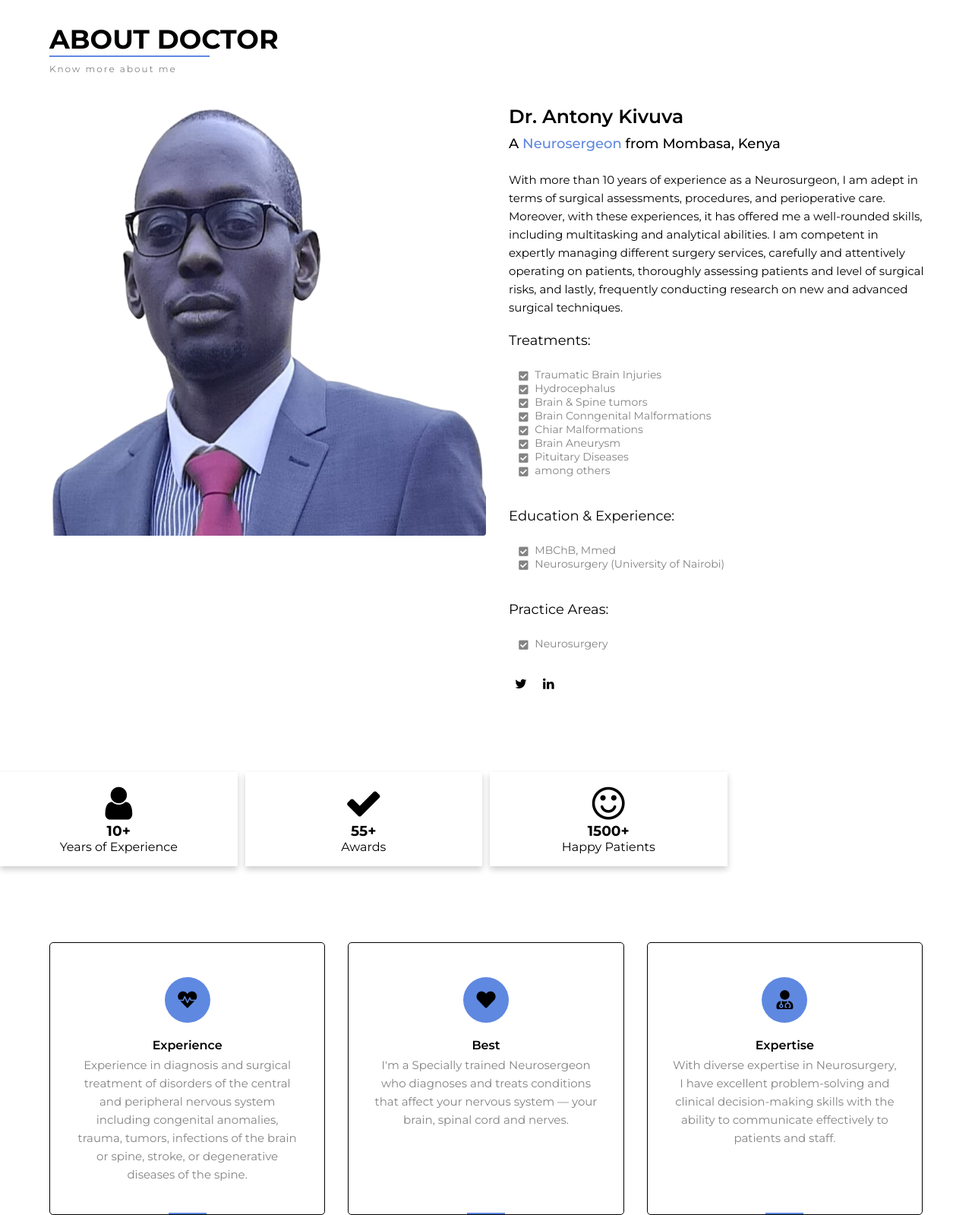
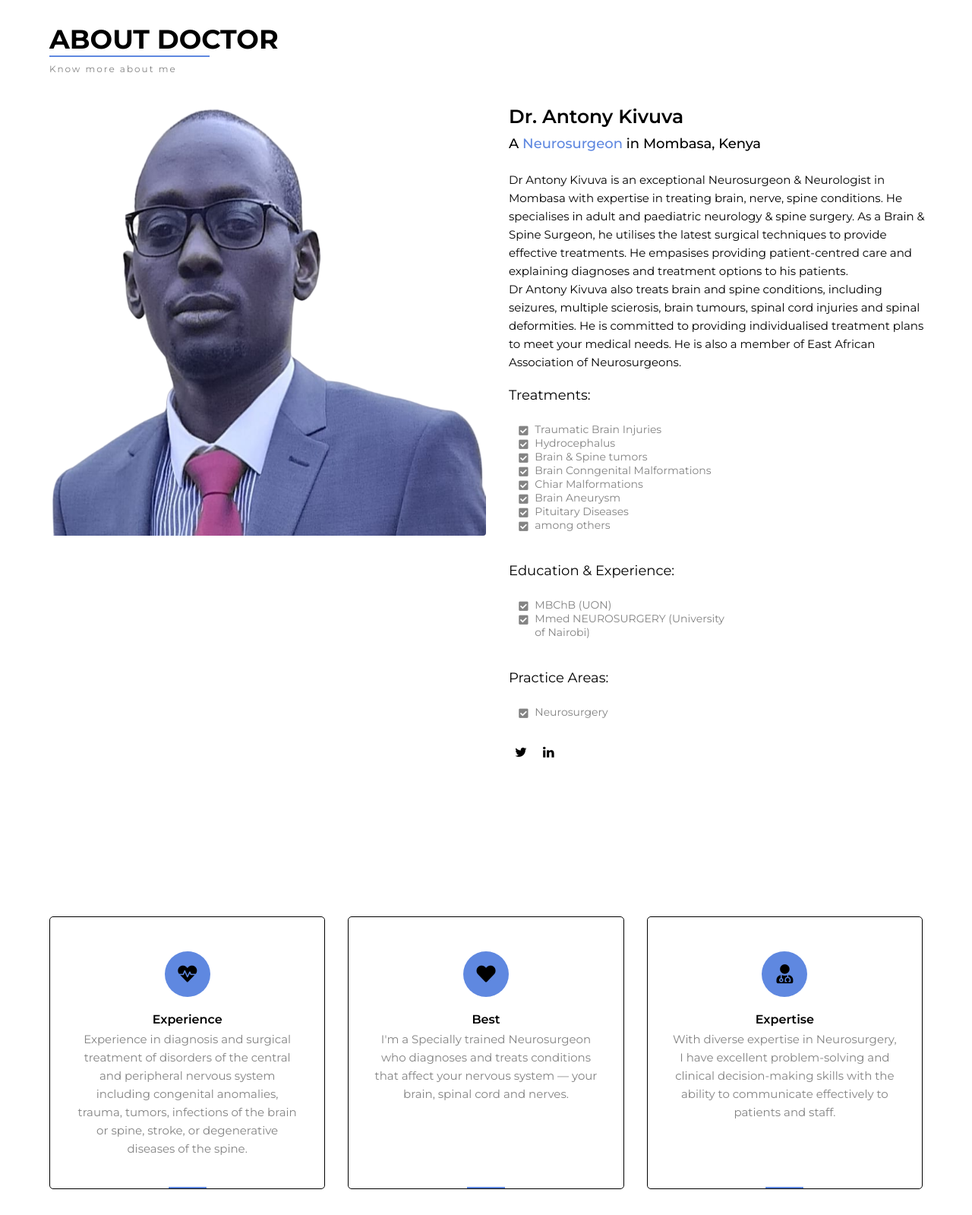
Before and after one commit to eyern/kivuva, a plain HTML site: page index.html in a window 1280 px wide. Shown: the part 900-2499 px from the top of the page at 76% size. Drawn offline with nearby package versions, Linux system fonts and the light colour scheme; a script that the page names is missing.

Commit message:
about section

```diff
--- a/index.html
+++ b/index.html
@@ -3,11 +3,11 @@
    <head>
       <meta charset="UTF-8" />
       <meta name="viewport" content="width=device-width, initial-scale=1.0" />
-      <meta name="keywords" content="Neurosergeon Mombasa">
+      <meta name="keywords" content="Neurosurgeon Mombasa">
       <meta name="description"
-         content="Neurosergeon Mombasa">
-      <meta name="author" content="Neurosergeon Mombasa">
-      <title>Dr. Antony Kivuva | Neurosergeon</title>
+         content="Neurosurgeon Mombasa">
+      <meta name="author" content="Neurosurgeon Mombasa">
+      <title>Dr Antony Kivuva | Neurosurgeon</title>
       <link href="./css/header.css" rel="stylesheet" />
       <link href="./css/main.css" rel="stylesheet" />
       <link href="./css/home.css" rel="stylesheet" />
@@ -51,7 +51,7 @@
                <div class="home-content">
                   <div class="block">
                      <h3>Dr. Kivuva</h3><br>
-                     <h3>Neurosergeon</h3>
+                     <h3>Neurosurgeon</h3>
                      </div>
                   </div>
                </div>
@@ -74,10 +74,14 @@
                   </div>
                   <div class="text">
                      <h4>Dr. Antony Kivuva</h4>
-                     <h6>A <span>Neurosergeon</span> from
+                     <h6>A <span>Neurosurgeon</span> in
                         Mombasa, Kenya
                      </h6>
-                     <p>With more than 10 years of experience as a Neurosurgeon, I am adept in terms of surgical assessments, procedures, and perioperative care. Moreover, with these experiences, it has offered me a well-rounded skills, including multitasking and analytical abilities. I am competent in expertly managing different surgery services, carefully and attentively operating on patients, thoroughly assessing patients and level of surgical risks, and lastly, frequently conducting research on new and advanced surgical techniques.
+                     <p>Dr Antony Kivuva is an exceptional Neurosurgeon & Neurologist in Mombasa with expertise in treating brain, nerve, spine conditions. He specialises
+                        in adult and paediatric neurology & spine surgery. As a Brain & Spine Surgeon, he utilises the latest surgical techniques
+                        to provide effective treatments. He empasises providing patient-centred care and explaining diagnoses and treatment options to his patients. <br>
+                        Dr Antony Kivuva also treats brain and spine conditions, including seizures, multiple scierosis, brain tumours, spinal cord injuries and spinal deformities.
+                        He is committed to providing individualised treatment plans to meet your medical needs. He is also a member of East African Association of Neurosurgeons.
                      </p>
                      <div class="skills">
                         <h6>Treatments:</h6>
@@ -98,8 +102,8 @@
                         <h6>Education & Experience:</h6>
                         <div class="skills-list">
                         <ul  class="fa-ul">
-                           <li><span class="fa-li"><i class="fas fa-check-square"></i></span>MBChB, Mmed</li>
-                           <li><span class="fa-li"><i class="fas fa-check-square"></i></span>Neurosurgery (University of Nairobi)</li>
+                           <li><span class="fa-li"><i class="fas fa-check-square"></i></span>MBChB (UON)</li>
+                           <li><span class="fa-li"><i class="fas fa-check-square"></i></span>Mmed NEUROSURGERY (University of Nairobi)</li>
                         </ul>
                         </div>
                      </div>
@@ -120,31 +124,6 @@
             </div>
          </div>
       </section>
-      <div class="row">
-         <div class="column">
-           <div class="card">
-             <p><i class="fa fa-user"></i></p>
-             <h3>10+</h3>
-             <p>Years of Experience</p>
-           </div>
-         </div>
-
-         <div class="column">
-           <div class="card">
-             <p><i class="fa fa-check"></i></p>
-             <h3>55+</h3>
-             <p>Awards</p>
-           </div>
-         </div>
-
-         <div class="column">
-           <div class="card">
-             <p><i class="fa fa-smile-o"></i></p>
-             <h3>1500+</h3>
-             <p>Happy Patients</p>
-           </div>
-         </div>
-       </div>
 
       <section class="services" id="services">
          <div class="container">
@@ -164,7 +143,7 @@
                   <div class="box">
                      <div class="icon"><i class="fas fa-heart"></i></div>
                      <h5>Best</h5>
-                     <p>I'm a Specially trained Neurosergeon who diagnoses and treats conditions that affect your nervous system — your brain, spinal cord and nerves.
+                     <p>I'm a Specially trained Neurosurgeon who diagnoses and treats conditions that affect your nervous system — your brain, spinal cord and nerves.
                      </p>
                   </div>
                   <div class="box">
@@ -209,18 +188,18 @@
                  <div class="address">
                    <i class="fas fa-map-marker-alt"></i>
                    <h4>Location:</h4>
-                   <p>Neurosergeon in Mombasa - Premier Hospital, Mombasa.</p><br>
+                   <p>Neurosurgeon in Mombasa - Premier Hospital, Mombasa.</p><br>
                  </div>
-                 <div class="email">
+                 <!-- <div class="email">
                    <i class="far fa-envelope"></i>
                    <h4>Email:</h4>
                    <p>antonykivuva@gmail.com</p><br>
-                 </div>
+                 </div> -->
 
                  <div class="phone">
                    <i class="	fas fa-phone"></i>
                    <h4>Call:</h4>
-                   <p>0726-310-880 <br> 0733-967-875</p>
+                   <p>0733-967-875</p> <br>
                  </div>
 
                </div>
@@ -251,7 +230,7 @@
          <div class="container">
            <div class="credits">
              <p>
-                &copy;<script>document.write(new Date().getFullYear());</script> Dr. Antony Kivuva | Neurosergeon
+                &copy;<script>document.write(new Date().getFullYear());</script> Dr. Antony Kivuva | Neurosurgeon
              </p>
            </div>
          </div>
```
